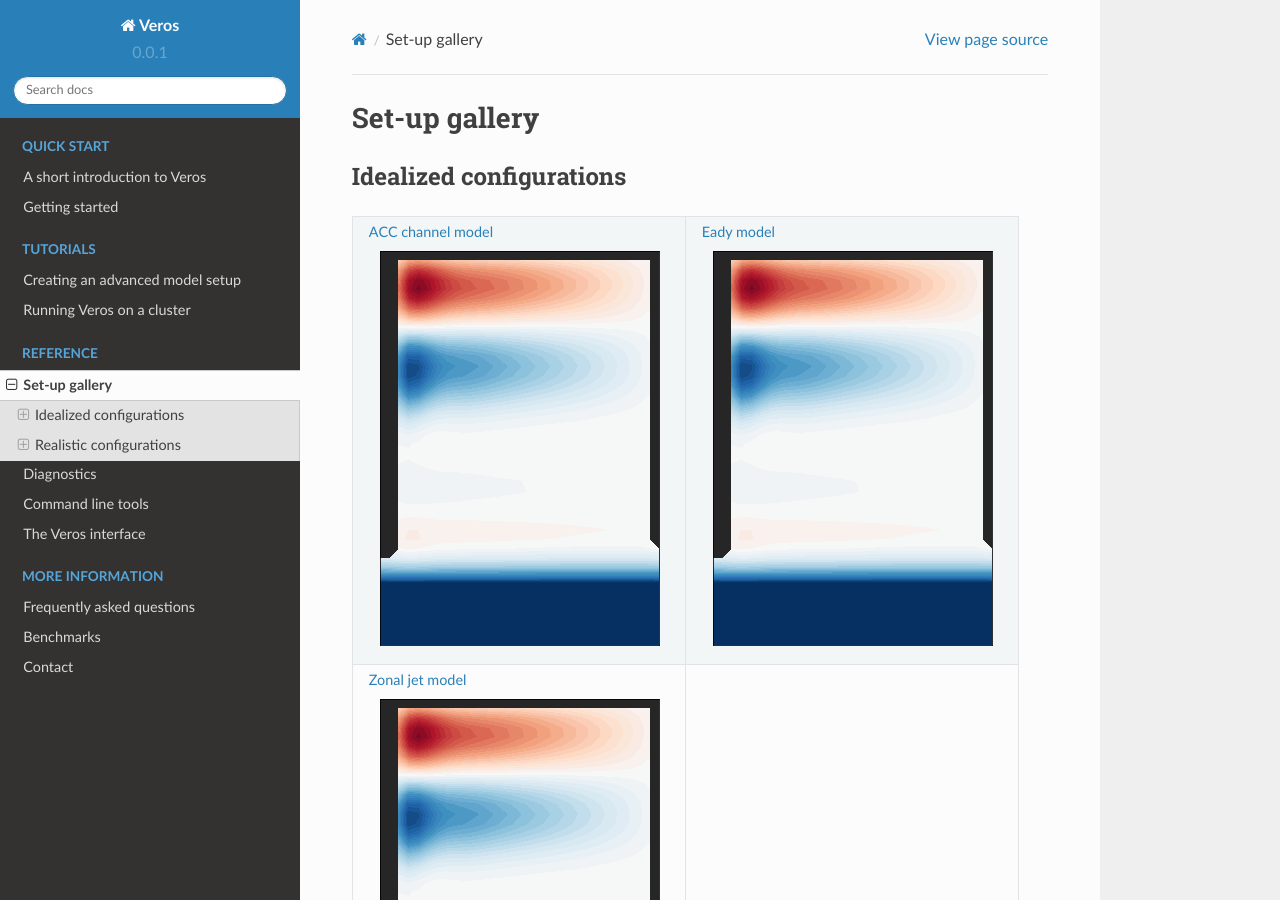
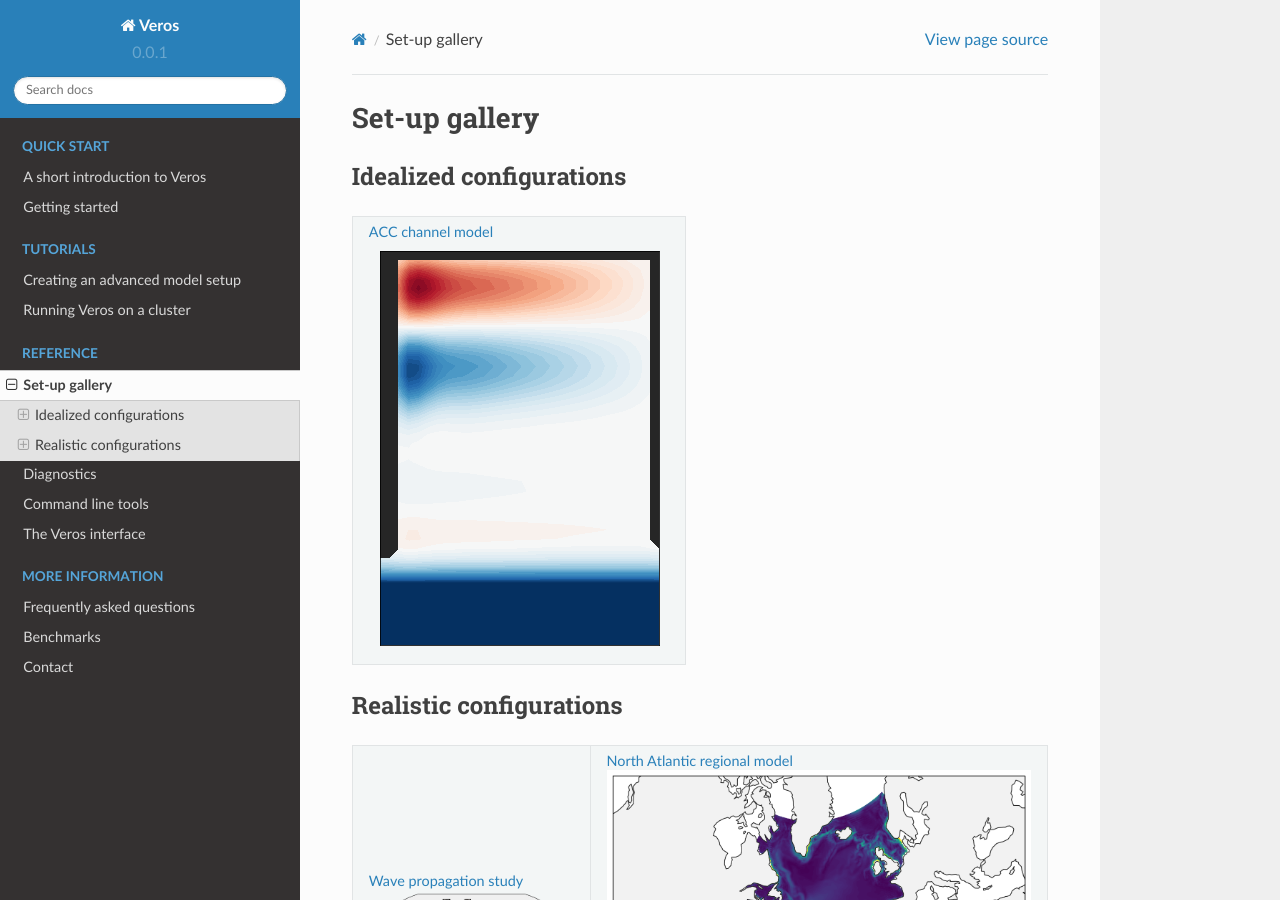
Before and after one commit to team-ocean/veros, a Sphinx documentation site: the page built from doc/reference/setup.rst, in a window 1280 px wide and 900 px high. Built offline with Sphinx 7.4.7 and the Read the Docs theme 2.0.0, drawn with Linux system fonts in a browser that asks for light colours; pages that are not in the unit, such as notebooks, are missing from menus.

Commit message:
[doc] finish gallery

```diff
--- a/doc/reference/setup.rst
+++ b/doc/reference/setup.rst
@@ -4,15 +4,12 @@ Set-up gallery
 Idealized configurations
 ------------------------
 
-+-------------------------------------------+-------------------------------------------+
-| :doc:`/reference/setups/acc`              | :doc:`/reference/setups/eady`             |
-|                                           |                                           |
-| |acc|                                     | |eady|                                    |
-+-------------------------------------------+-------------------------------------------+
-| :doc:`/reference/setups/jets`             |                                           |
-|                                           |                                           |
-| |jets|                                    |                                           |
-+-------------------------------------------+-------------------------------------------+
++-------------------------------------------+
+| :doc:`/reference/setups/acc`              |
+|                                           |
+| |acc|                                     |
++-------------------------------------------+
+
 
 .. |acc| image:: /_images/acc.png
   :width: 100%
@@ -20,22 +17,10 @@ Idealized configurations
   :target: setups/acc.html
   :alt: Steady-state stream function
 
-.. |eady| image:: /_images/acc.png
-   :width: 100%
-   :align: middle
-   :target: setups/eady.html
-
-.. |jets| image:: /_images/acc.png
-   :width: 100%
-   :align: middle
-   :target: setups/jets.html
-
 .. toctree::
    :hidden:
 
    setups/acc
-   setups/eady
-   setups/jets
 
 
 Realistic configurations
--- a/doc/reference/setups/eady.rst
+++ /dev/null
@@ -1,2 +0,0 @@
-Eady model
-==========
--- a/doc/reference/setups/jets.rst
+++ /dev/null
@@ -1,2 +0,0 @@
-Zonal jet model
-===============
```
